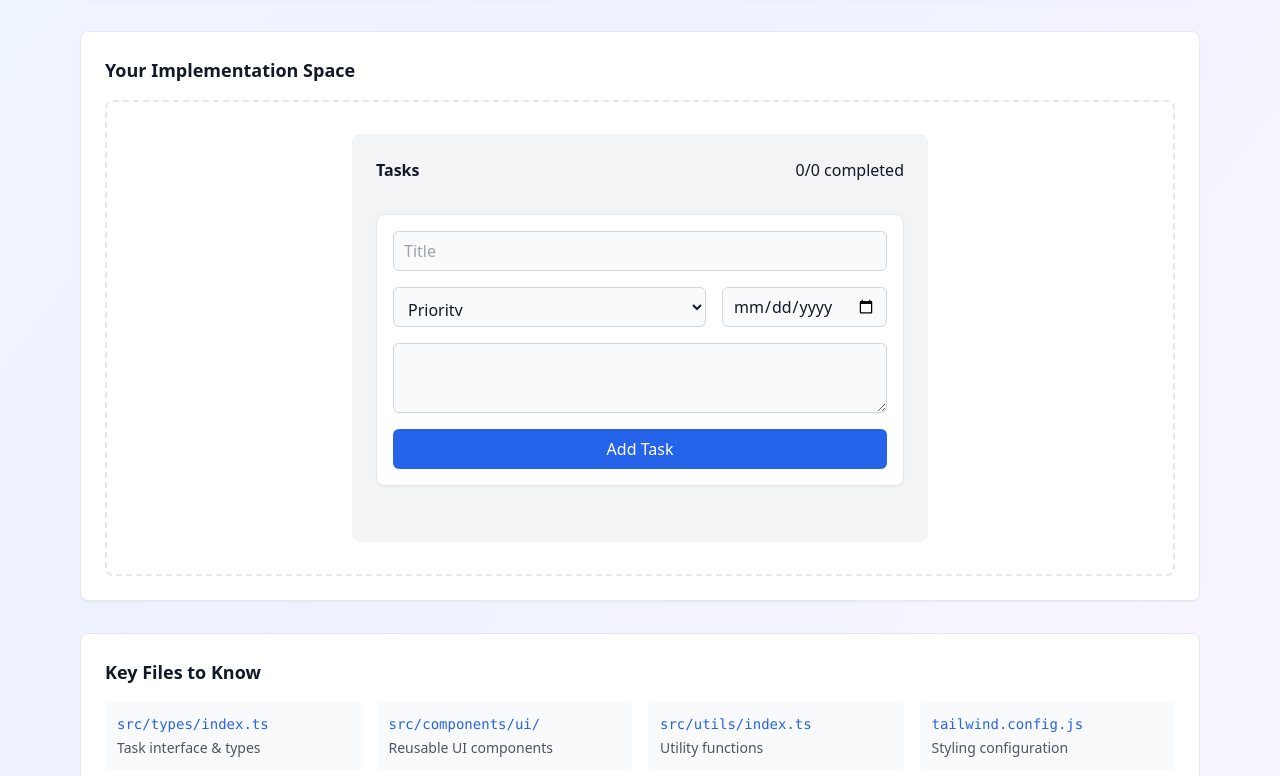
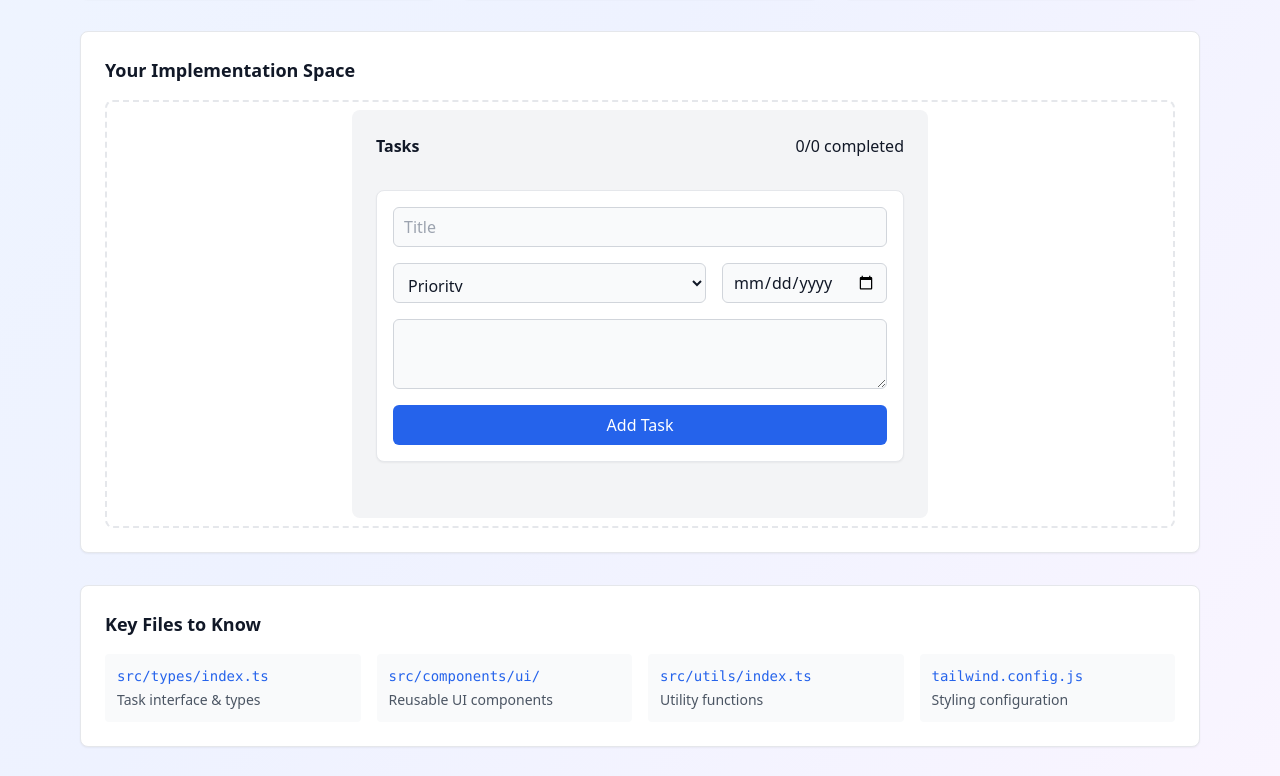
Before and after one commit to thilinaperera/frontend-assessment-starter, a React (Vite) app: page / in a window 1280 px wide. Shown: the part 797-1573 px from the top of the page. Built offline with nearby package versions, Linux system fonts and the light colour scheme.

Commit message:
fix: Adjust padding in TaskDashboard container for better layout

```diff
--- a/src/App.tsx
+++ b/src/App.tsx
@@ -154,7 +154,7 @@ function App() {
           <h2 className="mb-4 text-lg font-semibold text-gray-900">
             Your Implementation Space
           </h2>
-          <div className="rounded-lg border-2 border-dashed border-gray-200 p-8 text-center">
+          <div className="rounded-lg border-2 border-dashed border-gray-200 p-2 text-center">
             <TaskDashboard />
           </div>
         </div>
```
